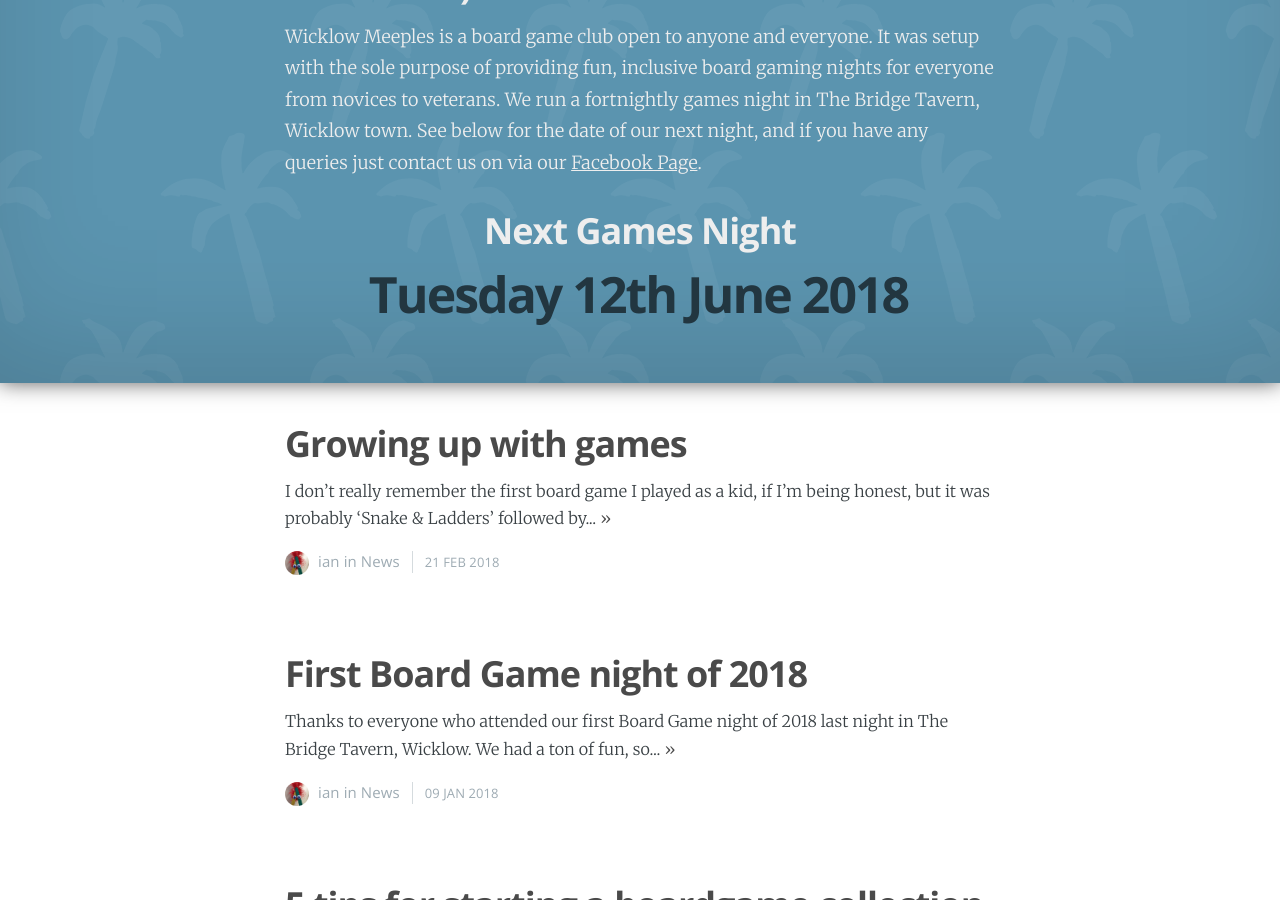
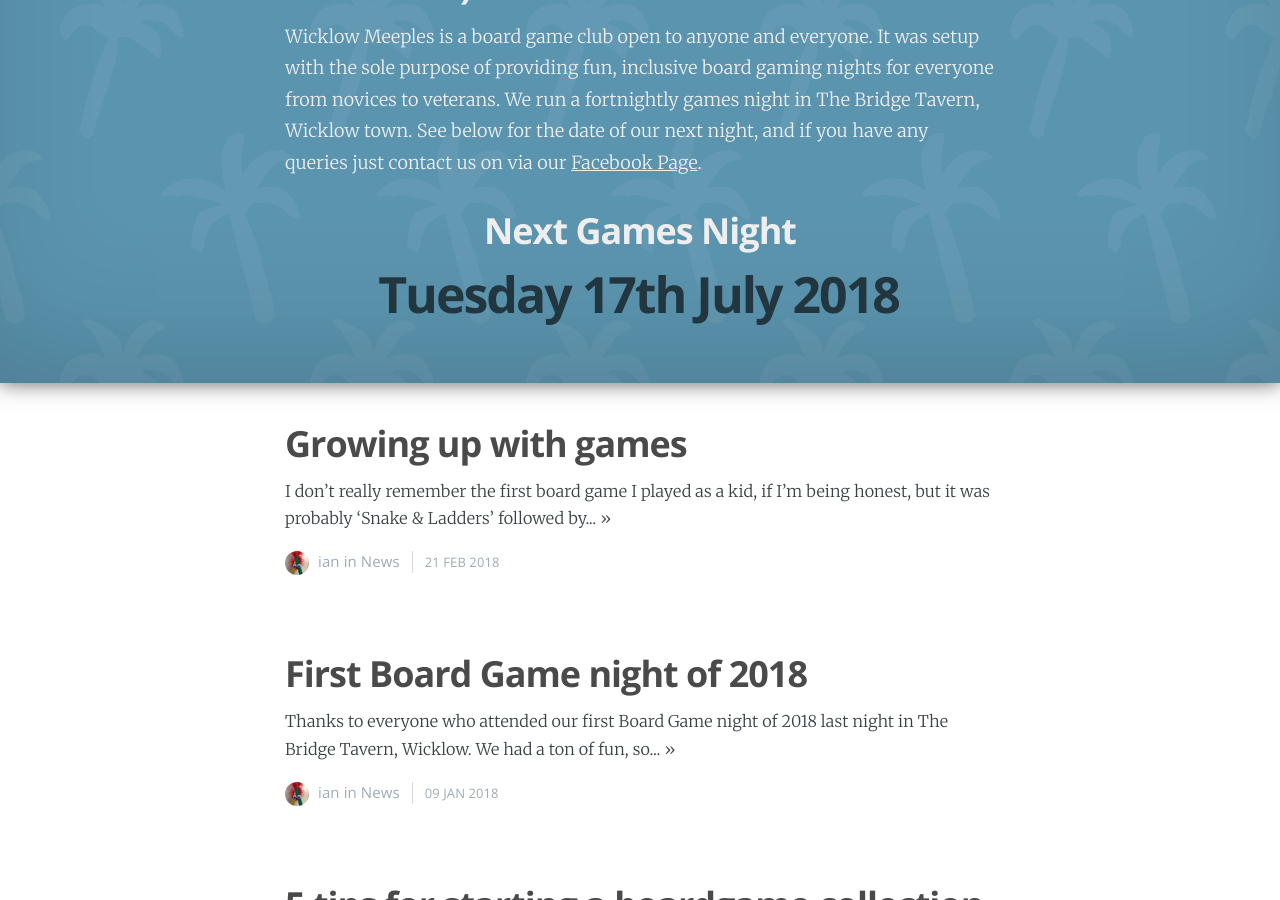
Before and after one commit to owenmcg/owenmcg.github.io, a Jekyll site: the page built from index.html, in a window 1280 px wide and 900 px high, scrolled down 1002 px. Built offline with Jekyll 4.4.1, drawn with Linux system fonts in a browser that asks for light colours; nearby versions of some CDN libraries; the list of posts is cut into pages by our own code.

Commit message:
Update index.html

```diff
--- a/index.html
+++ b/index.html
@@ -37,7 +37,7 @@
         <p class="post-excerpt">Wicklow Meeples is a board game club open to anyone and everyone. It was setup with the sole purpose of providing fun, inclusive board gaming nights for everyone from novices to veterans. We run a fortnightly games night in The Bridge Tavern, Wicklow town. See below for the date of our next night, and if you have any queries just contact us on via our <a href="https://www.facebook.com/wicklowmeeples/">Facebook Page</a>.
         </p>
         <h2 class="center">Next Games Night</h2>
-        <h1 class="center">Tuesday 12th June 2018</h1>
+        <h1 class="center">Tuesday 17th July 2018</h1>
     </div>
 </div>
 <main id="content" class="content" role="main">
```
